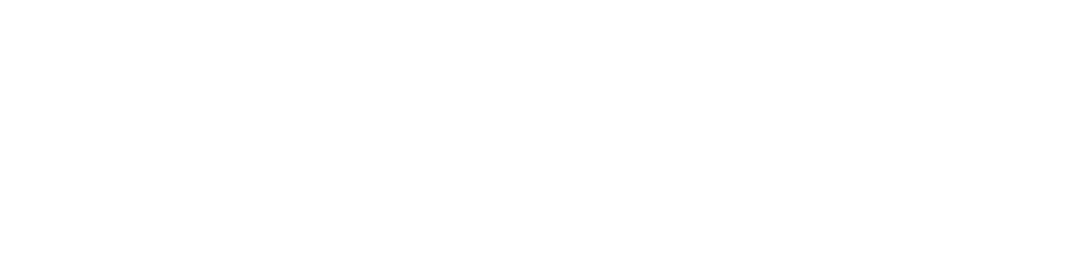
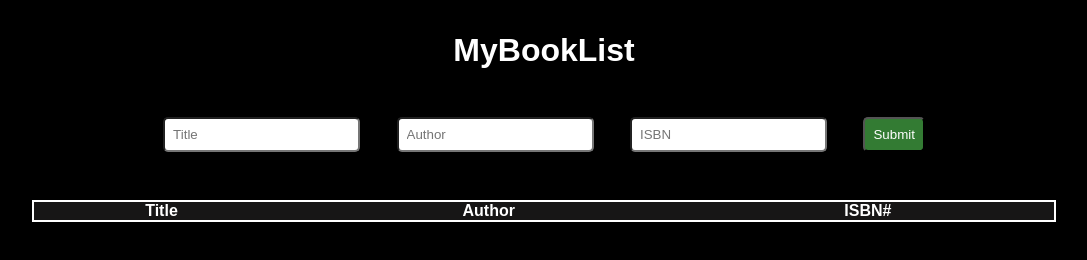
Before and after one commit to acciojob/book-list-irfan-007, a website: page main.html in a window 1280 px wide. Shown: the whole page, without its empty margins (96-1183 px from the left). Drawn offline with Linux system fonts and the light colour scheme.

Commit message:
created a submission

```diff
--- a/main.html
+++ b/main.html
@@ -1,16 +1,36 @@
 <!DOCTYPE html>
+<html lang="en">
+  <head>
+    <meta charset="UTF-8" />
+    <meta http-equiv="X-UA-Compatible" content="IE=edge" />
+    <meta name="viewport" content="width=device-width, initial-scale=1.0" />
+    <title>I'm not a robot</title>
+    <link rel="stylesheet" href="styles.css" />
+  </head>
+  <body>
+    <!-- solution start -->
 
-<html>
-
-<head>
-	<link rel="stylesheet" href="styles.css">
-</head>
-
-<body>
-	<!-- the entire body must be written by student -->
-    <script type="text/javascript" src="./script.js">
-</script>
-
-</body>
-
+    <h1>MyBookList</h1>
+    <div class="form-group">
+      <form>
+        <input type="text" id="title" placeholder="Title" />
+        <input type="text" id="author" placeholder="Author" />
+        <input type="text" id="isbn" placeholder="ISBN" />
+        <button id="submit">Submit</button>
+      </form>
+    </div>
+    <table class="table table-striped">
+      <thead>
+        <tr>
+          <th>Title</th>
+          <th>Author</th>
+          <th>ISBN#</th>
+          <th></th>
+        </tr>
+      </thead>
+      <tbody id="book-list"></tbody>
+    </table>
+    <!-- solution end -->
+    <script src="./script.js"></script>
+  </body>
 </html>
--- a/script.js
+++ b/script.js
@@ -1 +1,22 @@
 //your JS code here. If required.
+let submit = document.getElementById("submit");
+submit.addEventListener("click", formSubmit);
+let tbody = document.getElementById("book-list");
+let count = -1;
+function formSubmit(e) {
+  e.preventDefault();
+  count++;
+  let title = document.getElementById("title");
+  let author = document.getElementById("author");
+  let isbn = document.getElementById("isbn");
+
+  let tr = document.createElement("tr");
+  tr.id = "tr" + count;
+  tr.innerHTML = `<td>${title.value}</td><td>${author.value}</td><td>${isbn.value}</td><td><button onClick="deleteNode(${count})" class="delete">X</button></td>`;
+  tbody.appendChild(tr);
+}
+
+function deleteNode(id) {
+  console.log(id);
+  tbody.removeChild(document.getElementById("tr" + id));
+}
--- a/styles.css
+++ b/styles.css
@@ -1 +1,45 @@
 /*  your css code here. If applicable */
+* {
+  padding: 0;
+  margin: 0;
+  box-sizing: border-box;
+}
+button,
+input {
+  padding: 0.5rem;
+  border-radius: 5px;
+  margin: 1rem;
+}
+body {
+  background-color: black;
+  color: white;
+  font-family: sans-serif;
+  margin-top: 2rem;
+  display: flex;
+  flex-direction: column;
+  gap: 2rem;
+  text-align: center;
+  align-items: center;
+  justify-content: center;
+}
+
+button#submit {
+  background-color: rgb(51, 123, 51);
+  color: white;
+}
+button.delete {
+  background-color: rgb(239, 45, 45);
+  color: white;
+}
+
+table,
+tr {
+  border-collapse: collapse;
+  border: 2px solid white;
+}
+table {
+  width: 80%;
+}
+th {
+  background-color: rgb(23, 22, 22);
+}
```
